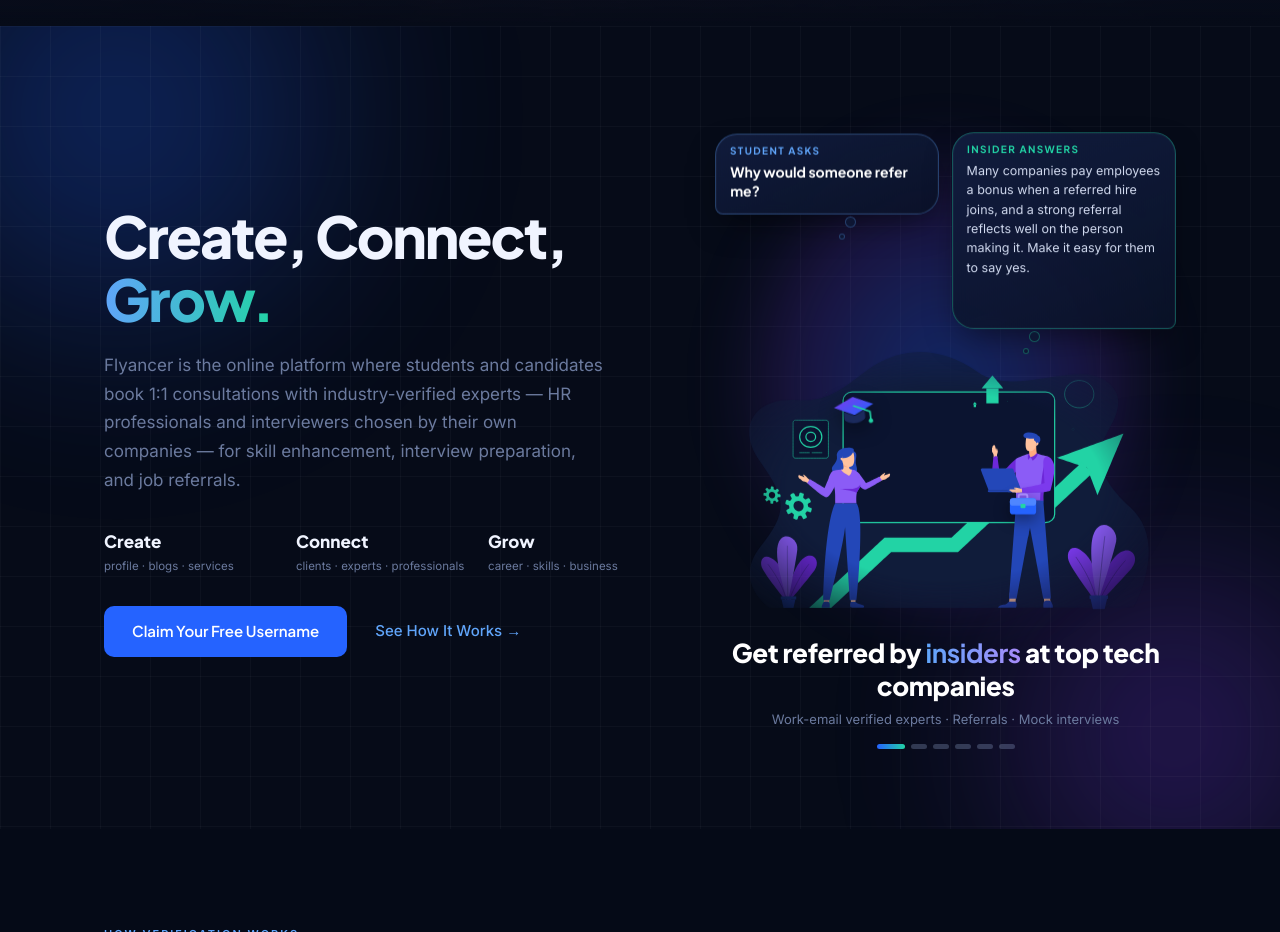
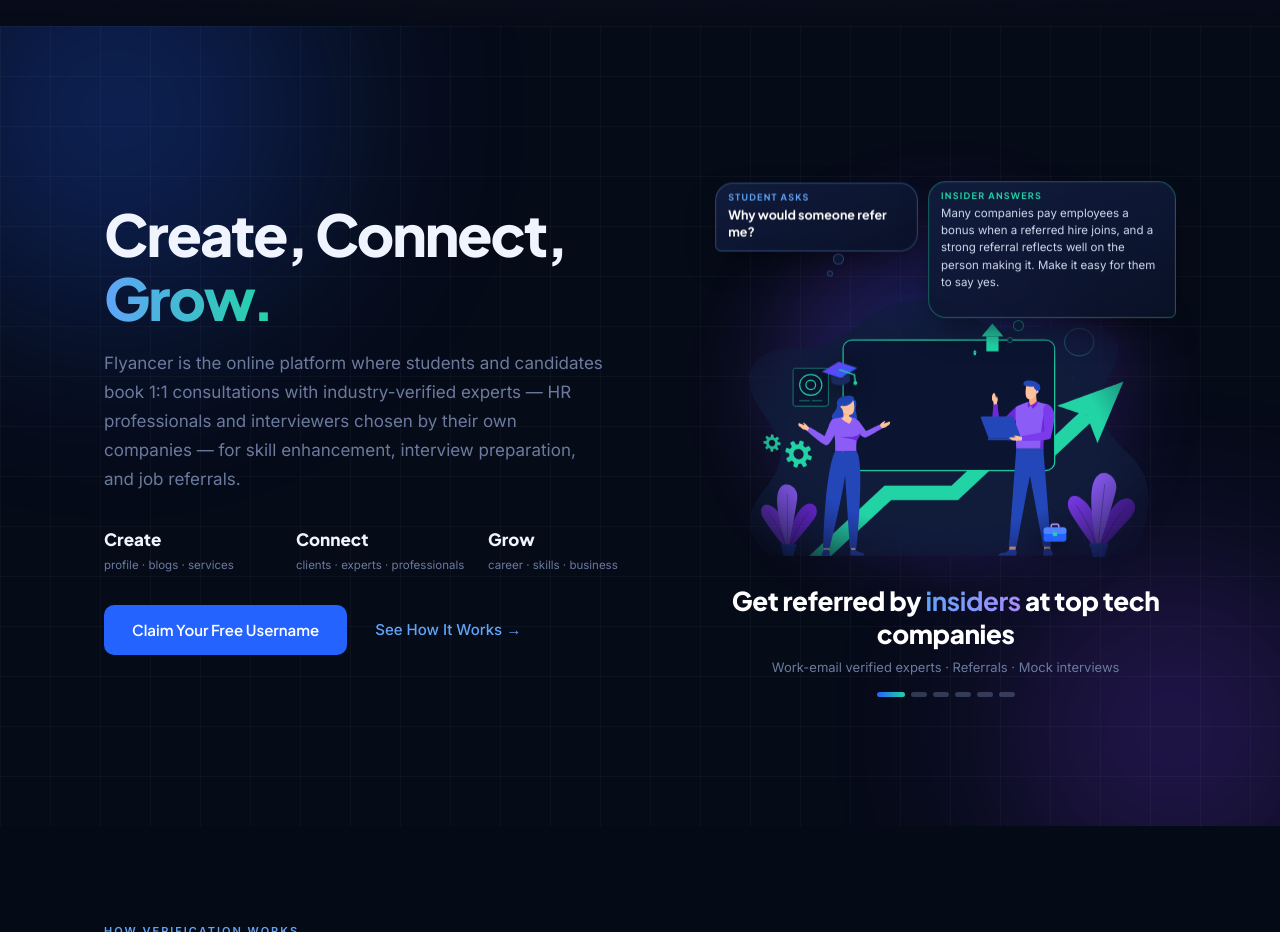
Before and after one commit to flyancer/flyancer, a plain HTML site: page index.html in a window 1280 px wide. Shown: the part 840-1772 px from the top of the page. Drawn offline with nearby package versions, Linux system fonts and the light colour scheme; no server answers; animation ran at ten frames a second.

Commit message:
Update style.css

```diff
--- a/style.css
+++ b/style.css
@@ -1991,22 +1991,22 @@ html.rk-arriving body { visibility: hidden; animation: rkUnhide 0s 8s forwards;
 .nav-links .btn-nav{white-space:nowrap}
 
 /* ===== Hero Q&A: student asks, insider answers (.hq-*) ===== */
-.hq{position:relative;z-index:3;display:grid;grid-template-columns:1fr 1fr;gap:12px;margin:0 0 20px;text-align:left;align-items:start}
-.hq-b{position:relative;padding:11px 14px 12px;border-radius:22px 22px 22px 8px;background:linear-gradient(160deg,rgba(18,30,64,.92),rgba(10,18,40,.9));border:1px solid rgba(96,165,250,.3);box-shadow:0 14px 34px -10px rgba(0,0,0,.55),0 0 0 1px rgba(255,255,255,.03) inset;backdrop-filter:blur(8px);-webkit-backdrop-filter:blur(8px);transition:opacity .35s ease,transform .45s cubic-bezier(.2,.8,.2,1)}
+.hq{position:relative;z-index:3;display:grid;grid-template-columns:.9fr 1.1fr;gap:10px;margin:0 0 -22px;text-align:left;align-items:start}
+.hq-b{position:relative;padding:9px 12px 10px;border-radius:18px 18px 18px 6px;background:linear-gradient(160deg,rgba(18,30,64,.92),rgba(10,18,40,.9));border:1px solid rgba(96,165,250,.3);box-shadow:0 14px 34px -10px rgba(0,0,0,.55),0 0 0 1px rgba(255,255,255,.03) inset;backdrop-filter:blur(8px);-webkit-backdrop-filter:blur(8px);transition:opacity .35s ease,transform .45s cubic-bezier(.2,.8,.2,1)}
 .hq-qb{animation:hqBob 5.2s ease-in-out infinite}
-.hq-ab{border-radius:22px 22px 8px 22px;border-color:rgba(34,211,165,.34);animation:hqBob 6s ease-in-out -2s infinite}
+.hq-ab{border-radius:18px 18px 6px 18px;border-color:rgba(34,211,165,.34);animation:hqBob 6s ease-in-out -2s infinite}
 /* thought trail toward the speaker */
 .hq-b::before,.hq-b::after{content:"";position:absolute;border-radius:50%;background:rgba(14,24,52,.95);border:1px solid rgba(96,165,250,.3)}
 .hq-b::before{width:11px;height:11px;bottom:-14px;left:58%}.hq-b::after{width:6px;height:6px;bottom:-26px;left:calc(58% - 6px)}
 .hq-ab::before{left:34%;border-color:rgba(34,211,165,.34)}.hq-ab::after{left:calc(34% - 6px);border-color:rgba(34,211,165,.34)}
-.hq-who{display:block;font:700 10px/1 var(--font-display);letter-spacing:.14em;text-transform:uppercase;color:var(--blue2);margin-bottom:7px}
+.hq-who{display:block;font:700 9px/1 var(--font-display);letter-spacing:.14em;text-transform:uppercase;color:var(--blue2);margin-bottom:5px}
 .hq-ab .hq-who{color:#22D3A5}
 .hq-g{display:grid}.hq-g>*{grid-area:1/1;min-width:0}
 .hq-gh{visibility:hidden;pointer-events:none}
 .hq p{margin:0}
-.hq-q{font:700 14px/1.38 var(--font-display);color:#fff}
-.hq-a{font:400 12.5px/1.55 var(--font-body);color:rgba(226,234,255,.92)}
-.hq-src{margin-top:6px!important;font:500 10px/1.3 var(--font-body);color:rgba(147,165,205,.9);opacity:0;transition:opacity .3s}
+.hq-q{font:700 12.5px/1.35 var(--font-display);color:#fff}
+.hq-a{font:400 11.5px/1.5 var(--font-body);color:rgba(226,234,255,.92)}
+.hq-src{margin-top:4px!important;font:500 9.5px/1.3 var(--font-body);color:rgba(147,165,205,.9);opacity:0;transition:opacity .3s}
 .hq[data-s="done"] .hq-src{opacity:1}
 .hq-caret{display:none;width:2px;height:1em;margin-left:2px;vertical-align:-2px;background:#60A5FA;animation:hqCaret .8s steps(1) infinite}
 .hq[data-s="q"] .hq-caret{display:inline-block}
@@ -2021,16 +2021,16 @@ html.rk-arriving body { visibility: hidden; animation: rkUnhide 0s 8s forwards;
 @keyframes hqDot{0%,80%,100%{transform:translateY(0);opacity:.4}40%{transform:translateY(-5px);opacity:1}}
 @keyframes hqCaret{50%{opacity:0}}
 /* graduation cap tossed over the student, small suitcase with the insider */
-.hq-cap{position:absolute;z-index:4;left:25.5%;top:13%;width:42px;height:32px;perspective:200px;animation:hqToss 3.6s cubic-bezier(.3,.1,.3,1) infinite;pointer-events:none;filter:drop-shadow(0 6px 10px rgba(0,0,0,.45))}
+.hq-cap{position:absolute;z-index:4;left:23%;top:21%;width:38px;height:29px;perspective:200px;animation:hqToss 3.6s cubic-bezier(.3,.1,.3,1) infinite;pointer-events:none;filter:drop-shadow(0 6px 10px rgba(0,0,0,.45))}
 .hq-cap svg{display:block;animation:hqSpin 3.6s cubic-bezier(.3,.1,.3,1) infinite;transform-style:preserve-3d}
-@keyframes hqToss{0%,12%{transform:translateY(8px)}38%{transform:translateY(-16px)}62%{transform:translateY(-10px)}86%,100%{transform:translateY(8px)}}
+@keyframes hqToss{0%,12%{transform:translateY(4px)}38%{transform:translateY(-8px)}62%{transform:translateY(-5px)}86%,100%{transform:translateY(4px)}}
 @keyframes hqSpin{0%,12%{transform:rotateY(0) rotateZ(-6deg)}50%{transform:rotateY(540deg) rotateZ(8deg)}86%,100%{transform:rotateY(720deg) rotateZ(-6deg)}}
-.hq-case{position:absolute;z-index:4;left:63.5%;top:55%;width:30px;height:25px;animation:hqBob 4s ease-in-out infinite;pointer-events:none;filter:drop-shadow(0 5px 8px rgba(0,0,0,.45))}
+.hq-case{position:absolute;z-index:4;left:71%;top:85.5%;width:26px;height:22px;pointer-events:none;filter:drop-shadow(0 5px 8px rgba(0,0,0,.45))}
 .hl-tag,.hl-chip{display:none!important}
 .hq-dots{display:flex;justify-content:center;gap:6px;margin-top:14px}
 .hq-dot{width:16px;height:5px;padding:0;border:0;border-radius:3px;background:rgba(147,165,205,.3);cursor:pointer;position:relative;transition:background .25s,width .25s}
 .hq-dot::after{content:"";position:absolute;inset:-9px -2px}
 .hq-dot.on{width:28px;background:linear-gradient(90deg,#2563FF,#22D3A5)}
 .hq-dot:focus-visible{outline:2px solid #60A5FA;outline-offset:2px}
-@media(max-width:560px){.hq-b::before{left:30%}.hq-b::after{left:calc(30% - 6px)}.hq-ab::before{left:62%}.hq-ab::after{left:calc(62% - 6px)}.hq{grid-template-columns:1fr;gap:20px}.hq-qb{width:88%}.hq-ab{width:94%;justify-self:end}.hq-cap{width:34px;height:26px}.hq-case{width:24px;height:20px}}
+@media(max-width:560px){.hq{margin-bottom:-16px}.hq-b::before{left:30%}.hq-b::after{left:calc(30% - 6px)}.hq-ab::before{left:62%}.hq-ab::after{left:calc(62% - 6px)}.hq{grid-template-columns:1fr;gap:18px}.hq-qb{width:86%}.hq-ab{width:94%;justify-self:end}.hq-cap{width:34px;height:26px}.hq-case{width:24px;height:20px}}
 @media(prefers-reduced-motion:reduce){.hq-qb,.hq-ab,.hq-cap,.hq-cap svg,.hq-case,.hq-think i,.hq-caret{animation:none!important}.hq-b{transition:none}}
```
